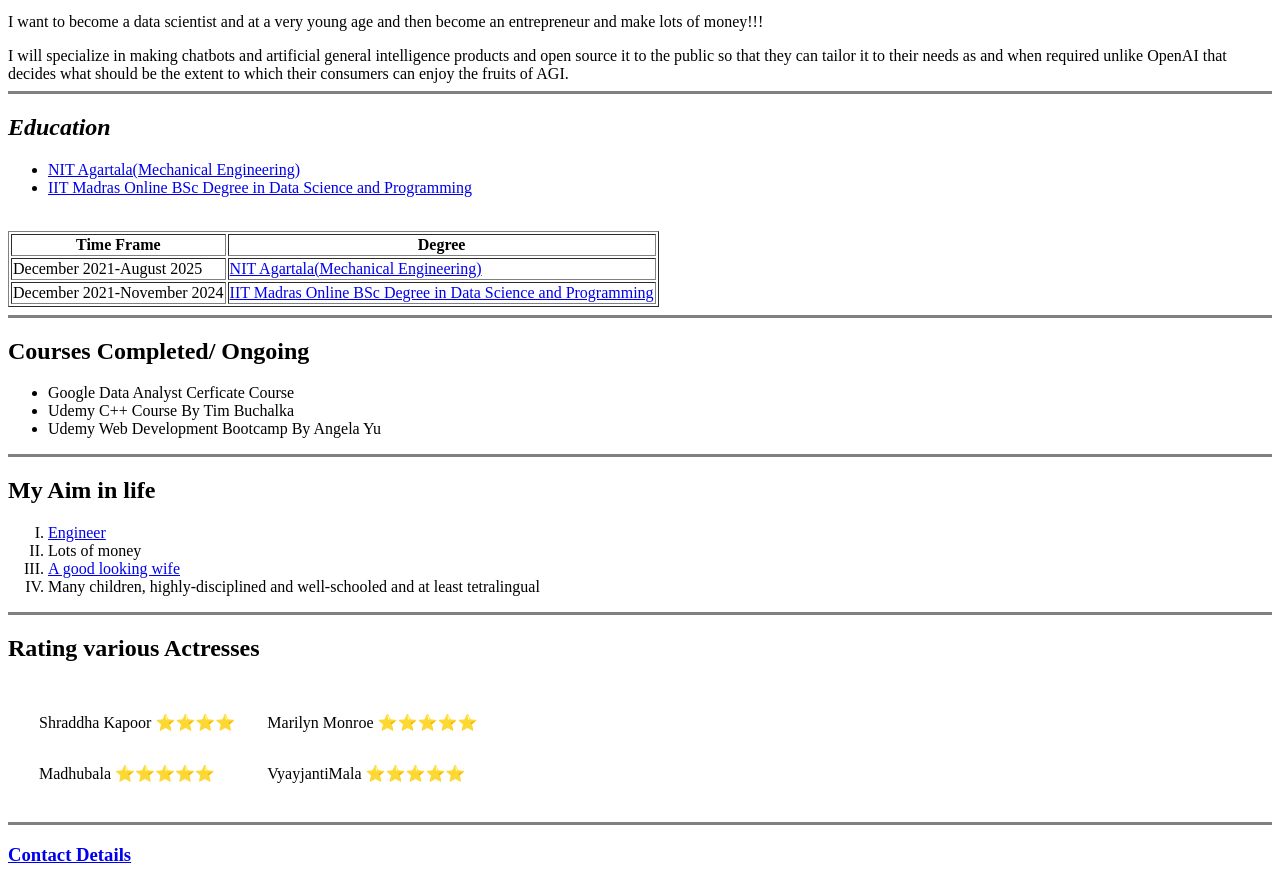
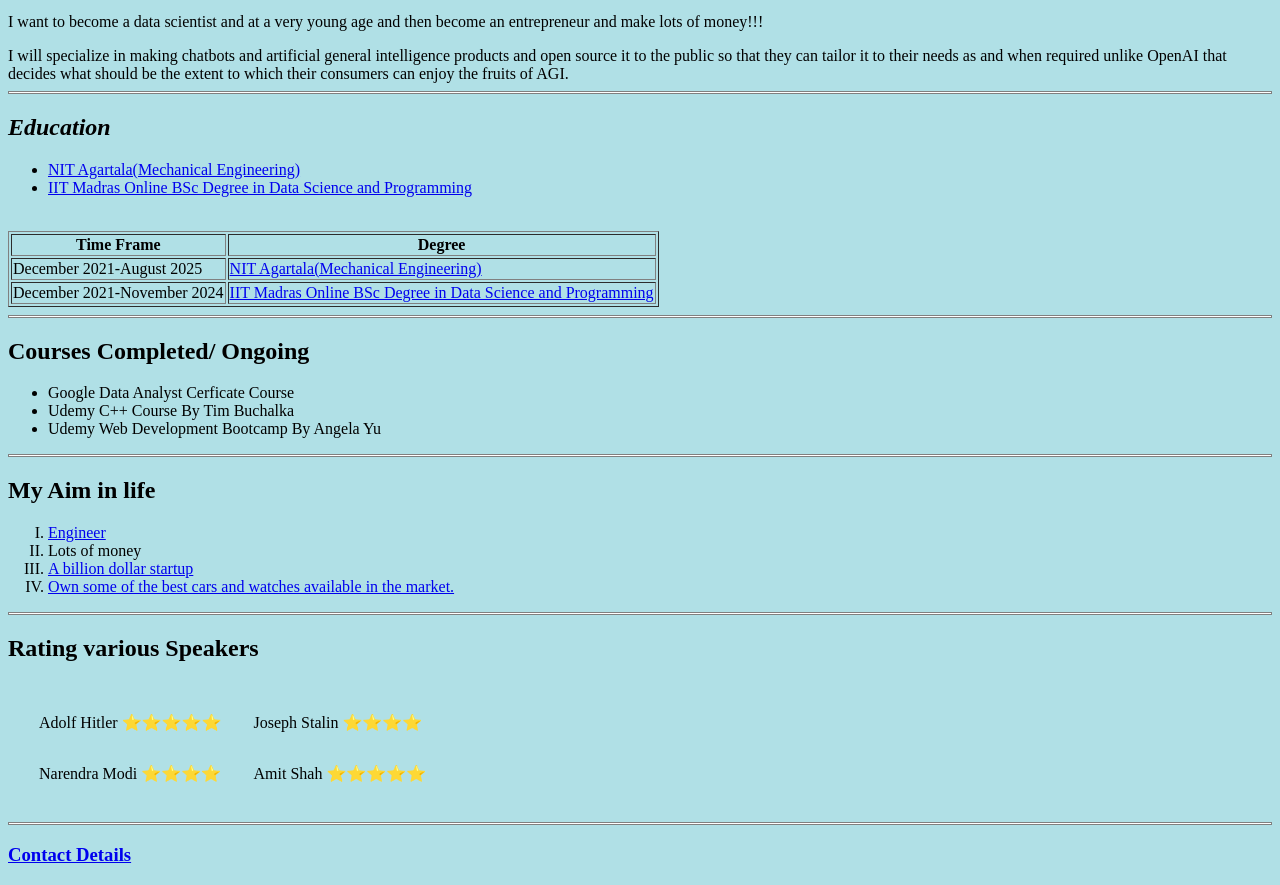
Before and after one commit to SoumyaRay2002/CV, a plain HTML site: page index.html in a window 1280 px wide. Shown: the part 416-1301 px from the top of the page. Drawn offline with Linux system fonts and the light colour scheme.

Commit message:
Update index.html

```diff
--- a/index.html
+++ b/index.html
@@ -4,6 +4,15 @@
 <head>
   <meta charset="utf-8">
   <title>SOUMYA RAY</title>
+  <style>
+    body{
+      background-color: powderblue;
+    }
+    hr{
+      background-color: white;
+    }
+    }
+  </style>
   </head>
 
 <body>
@@ -90,26 +99,26 @@
       Lots of money
     </li>
     <li>
-      <a href="https://en.wikipedia.org/wiki/Marilyn_Monroe">A good looking wife</a>
+      <a href="https://www.spacex.com/">A billion dollar startup</a>
     </li>
     <li>
-      Many children, highly-disciplined and well-schooled and at least tetralingual
+      <a href="https://www.rolls-roycemotorcars.com/en_US/showroom/cullinan.html">Own some of the best cars and watches available in the market.</a>
     </li>
   </ol>
   <hr size="3" noshade />
-<h2>Rating various Actresses</h2>
+<h2>Rating various Speakers</h2>
 <table cellspacing ="30" >
   <tr>
-  <td>Shraddha Kapoor ⭐⭐⭐⭐</td>
+  <td>Adolf Hitler ⭐⭐⭐⭐⭐</td>
   <td>
-    Marilyn Monroe ⭐⭐⭐⭐⭐
+    Joseph Stalin ⭐⭐⭐⭐
   </td>
   <tr>
     <td>
-      Madhubala ⭐⭐⭐⭐⭐
+      Narendra Modi ⭐⭐⭐⭐
     </td>
   <td>
-    VyayjantiMala ⭐⭐⭐⭐⭐
+    Amit Shah ⭐⭐⭐⭐⭐
   </td>
   </tr>
   </tr>
```
